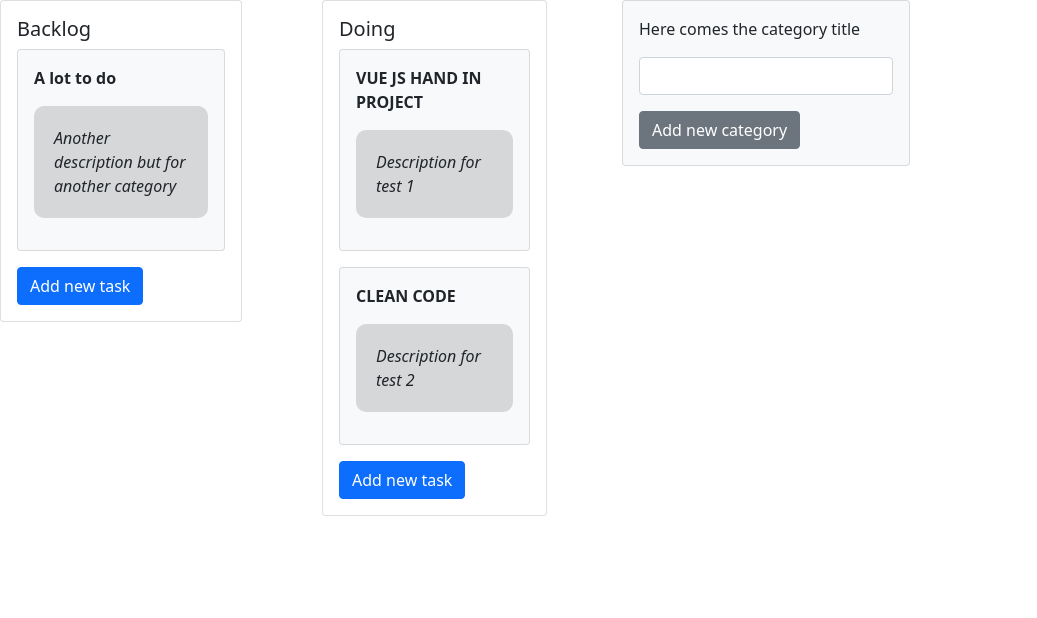
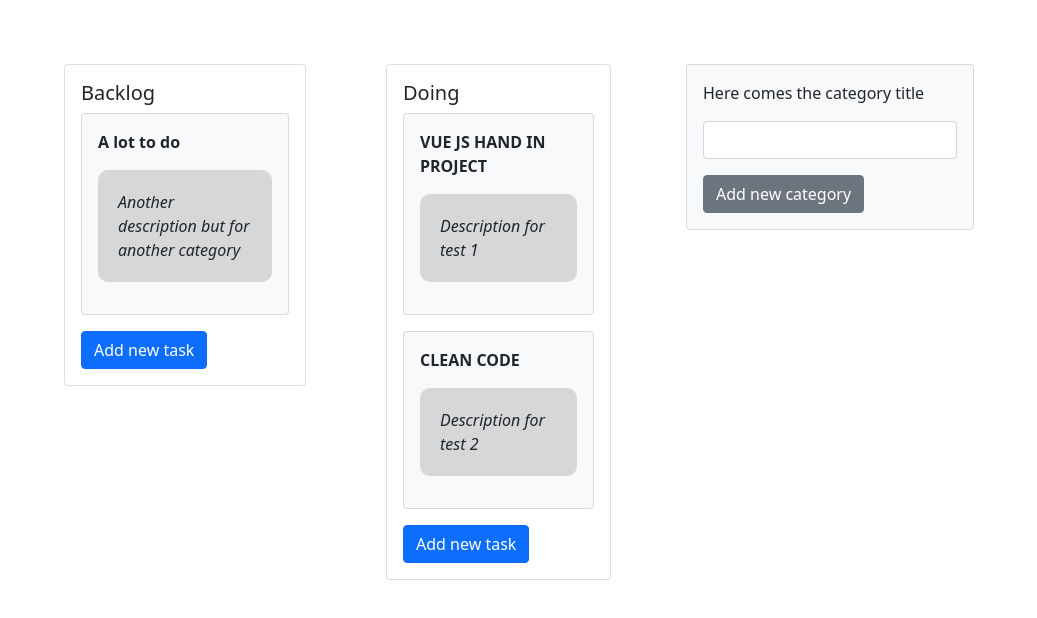
Before and after one commit to unicsbalint/webprog4, a Vue app in the folder tasktracker/: page / in a window 1280 px wide. Shown: the top 618 px of the page, without its empty margins (0-1037 px from the left). Built offline with nearby package versions, Linux system fonts and the light colour scheme.

Commit message:
fixed small bug with auto fill

```diff
--- a/tasktracker/src/components/Category.vue
+++ b/tasktracker/src/components/Category.vue
@@ -24,7 +24,7 @@
         </div>
         <div :id="category.title+'_'+category.id" class="taskModal">
             <div class="taskModalContent">
-                <span class="close">&times;</span>
+                <span :id="category.title+'_'+category.id+'_close'" class="close">&times;</span>
                 <input v-model="newTask" style="margin-bottom: 1rem" class="form-control" type="text" placeholder="Enter the title of the new task">
                 <textarea v-model="newTaskDescription" style="margin-bottom: 1rem" class="form-control" type="text" placeholder="Description"></textarea>
                 <div v-if="!modify">
@@ -58,10 +58,12 @@ export default {
                 this.modifyId = task.id;
             }
             else{
-                 this.modify = false;
+                this.modify = false;
+                this.newTask = "";
+                this.newTaskDescription = "";
             }
             var modal = document.getElementById(this.category.title+'_'+this.category.id);
-            var span = document.getElementsByClassName("close")[0];
+            var span = document.getElementById(this.category.title+'_'+this.category.id+'_close');
             modal.style.display = "block";
 
             span.onclick = function() {
--- a/tasktracker/src/components/MainComponent.vue
+++ b/tasktracker/src/components/MainComponent.vue
@@ -1,9 +1,11 @@
 
 <template>
-  <div style="display: inline-flex; margin-right: 2rem">
-      <Table></Table>
-      <AddNewCategory></AddNewCategory>
-  </div>
+    <div id="container">
+        <div style="display: inline-flex; margin-right: 2rem">
+            <Table></Table>
+            <AddNewCategory></AddNewCategory>
+        </div>
+    </div>
 </template>
 
 <script>
@@ -19,5 +21,11 @@ export default {
 </script>
 
 <style>
+#container{
+    margin-top: 5%;
+    margin-left: 5%;
+
+}
+
 
 </style>
```
